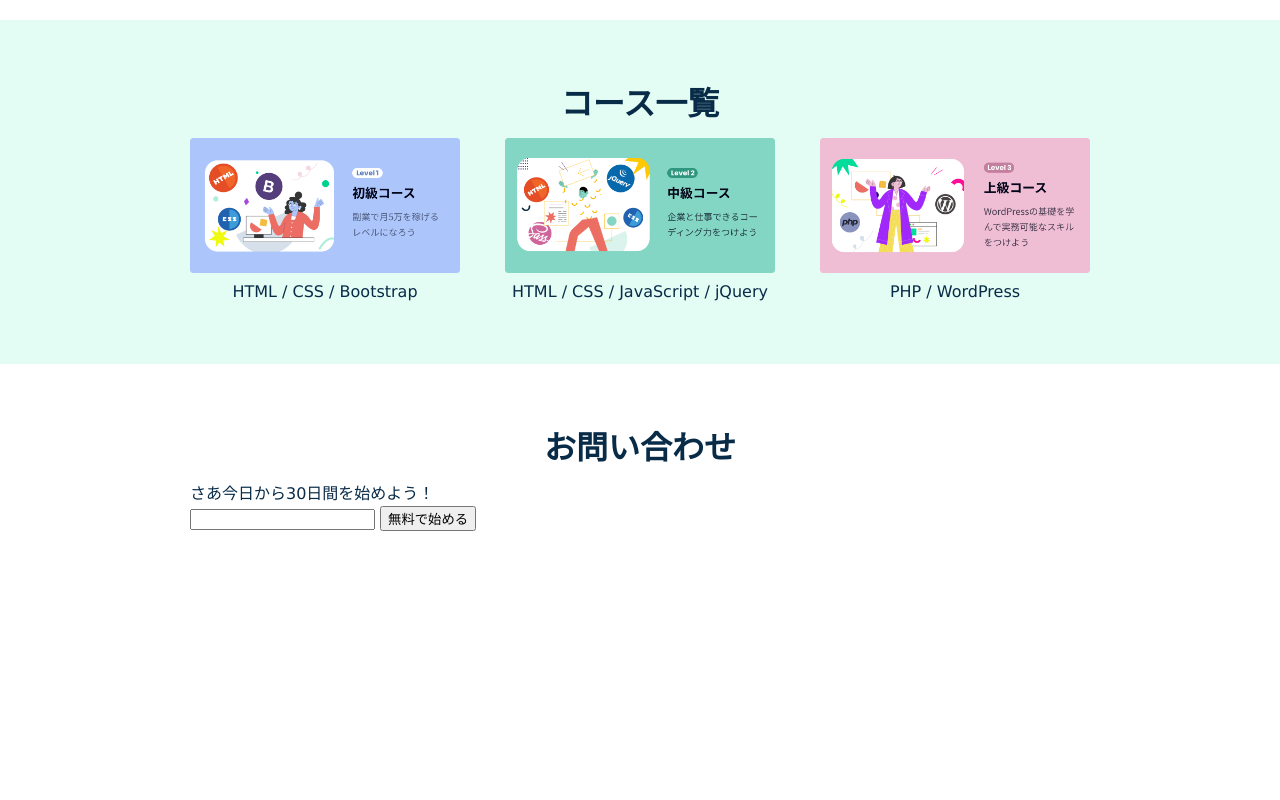
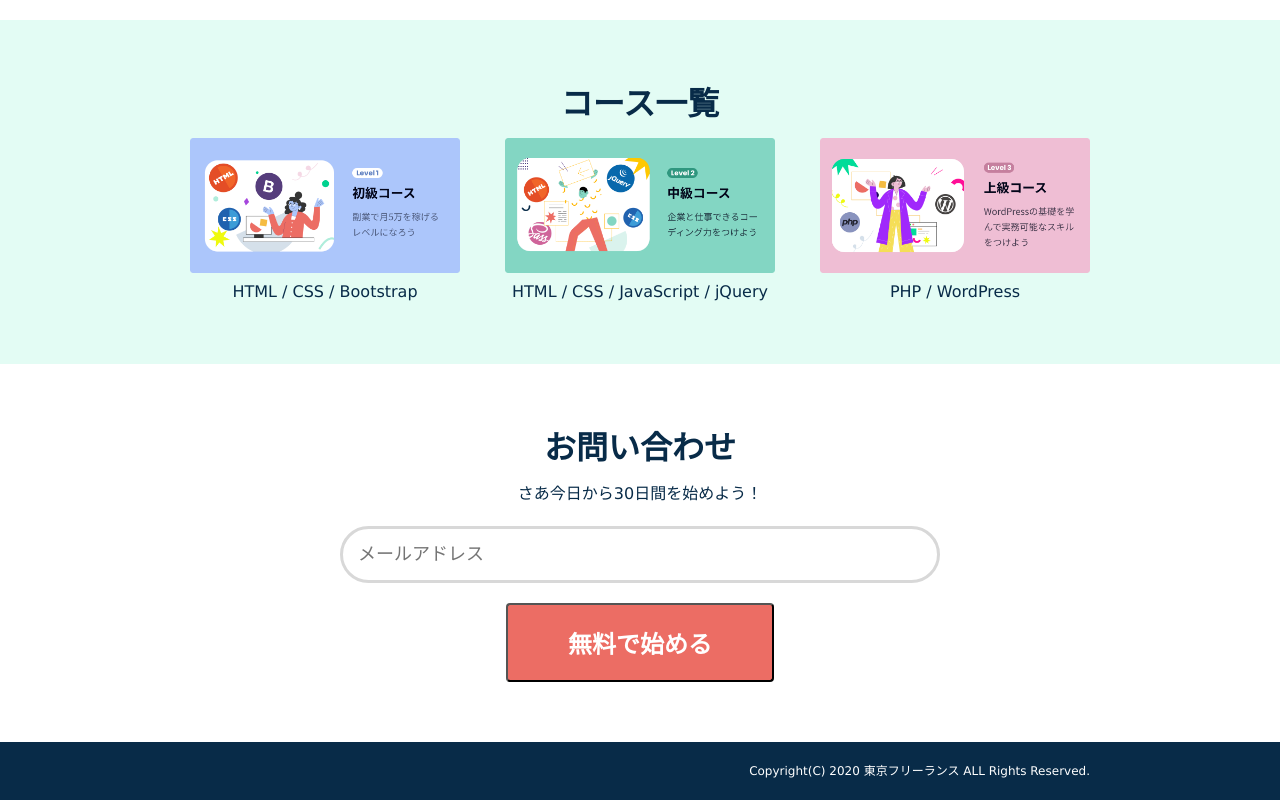
Before and after one commit to senuLab/work1_bootstrap, a plain HTML site: page index.html in a window 1280 px wide. Shown: the part 1067-1867 px from the top of the page. Before the commit the page ends 1658 px from the top, so only its background shows below. Drawn offline with Linux system fonts and the light colour scheme.

Commit message:
contactとフッターを作成

```diff
--- a/css/style.css
+++ b/css/style.css
@@ -105,3 +105,56 @@ course
 .course-item {
   width: 30%;
 }
+
+/*------------------------------
+contact
+------------------------------*/
+.contact-message {
+  text-align: center;
+  margin-bottom: 20px;
+}
+
+input[type="email"] {
+  width: 600px;
+  border: 3px solid #d8d8d8;
+  font-size: 18px;
+  display: block;
+  margin: auto;
+  padding: 15px;
+  margin-bottom: 20px;
+  border-radius: 999px;
+}
+
+.btn {
+  padding: 20px 60px;
+  display: inline-block;
+  background-color: #082b48;
+  color: #fff;
+  font-size: 24px;
+  font-weight: bold;
+  border-radius: 4px;
+}
+.btn:hover {
+  opacity: 0.7;
+  cursor: pointer;
+}
+
+.btn-register {
+  background-color: #ec6d64;
+  display: block;
+  margin: auto;
+}
+
+/*------------------------------
+footer
+------------------------------*/
+footer {
+  background-color: #082b48;
+  color: white;
+  padding: 20px 0px;
+}
+
+.copyright {
+  float: right;
+  font-size: 12px;
+}
--- a/index.html
+++ b/index.html
@@ -70,14 +70,25 @@
     <section class="contact section">
       <div class="container">
         <h2 class="section-title">お問い合わせ</h2>
-        <p>さあ今日から30日間を始めよう！</p>
+        <p class="contact-message">さあ今日から30日間を始めよう！</p>
         <form action="#" method="post">
-          <input type="email" name="email" id="email" />
-          <button type="submit">無料で始める</button>
+          <input
+            type="email"
+            name="email"
+            id="email"
+            placeholder="メールアドレス"
+          />
+          <button type="submit" class="btn btn-register">無料で始める</button>
         </form>
       </div>
     </section>
 
-    <footer></footer>
+    <footer>
+      <div class="container clear">
+        <p class="copyright">
+          Copyright(C) 2020 東京フリーランス ALL Rights Reserved.
+        </p>
+      </div>
+    </footer>
   </body>
 </html>
```
